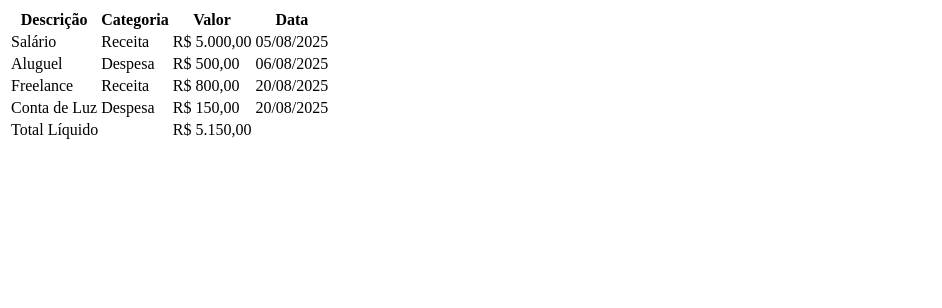
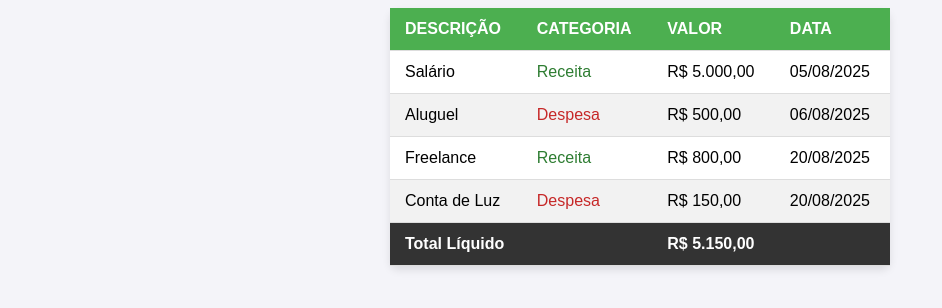
Before and after one commit to ifce-prof-thiago/2025.2-ifce-interfaces-responsivas, a plain HTML site: page table/index.html in a window 1280 px wide. Shown: the whole page, without its empty margins (0-942 px from the left). Drawn offline with Linux system fonts and the light colour scheme.

Commit message:
Galeria de imagens

```diff
--- /dev/null
+++ b/img/main.css
@@ -0,0 +1,16 @@
+* {
+    box-sizing: border-box;
+}
+
+img {
+    width: 400px;
+    height: auto;
+    border: 5px solid #fff;
+    box-shadow: 0 4px 8px rgba(0,0,0, 0.2);
+    border-radius: 10px;
+    transition: transform 0.5s ease;
+}
+
+img:hover {
+    transform: scale(1.05);
+}
--- a/table/index.html
+++ b/table/index.html
@@ -4,6 +4,7 @@
     <meta charset="UTF-8" />
     <meta name="viewport" content="width=device-width, initial-scale=1.0" />
     <title>Tabela Financeira</title>
+    <link rel="stylesheet" href="main.css">
   </head>
   <body>
     <table>
@@ -19,25 +20,25 @@
       <tbody>
         <tr>
           <td>Salário</td>
-          <td>Receita</td>
+          <td class="income">Receita</td>
           <td>R$ 5.000,00</td>
           <td>05/08/2025</td>
         </tr>
         <tr>
           <td>Aluguel</td>
-          <td>Despesa</td>
+          <td class="expense">Despesa</td>
           <td>R$ 500,00</td>
           <td>06/08/2025</td>
         </tr>
         <tr>
           <td>Freelance</td>
-          <td>Receita</td>
+          <td class="income">Receita</td>
           <td>R$ 800,00</td>
           <td>20/08/2025</td>
         </tr>
         <tr>
           <td>Conta de Luz</td>
-          <td>Despesa</td>
+          <td class="expense">Despesa</td>
           <td>R$ 150,00</td>
           <td>20/08/2025</td>
         </tr>
--- a/table/main.css
+++ b/table/main.css
@@ -0,0 +1,53 @@
+* {
+    box-sizing: border-box;
+}
+
+body {
+    font-family: Arial, sans-serif;
+    background-color: #f4f4f9;
+    display: flex;
+    justify-content: center;
+}
+
+table {
+    width: 80%;
+    max-width: 500px;
+    border-collapse: collapse;
+    box-shadow: 0 4px 8px rgba(0,0,0, 0.1);
+    background-color: #fff;
+    border-radius: 8px;
+}
+
+th, td {
+    padding: 12px 15px;
+    text-align: left;
+    border-bottom: 1px solid #ddd;
+}
+
+thead tr {
+    background-color: #4caf50;
+    color: #fff;
+    text-transform: uppercase;
+}
+
+tbody tr:nth-child(even) {
+    background-color: #f2f2f2;
+}
+
+tfoot tr {
+    font-weight: bold;
+    background-color: #333;
+    color: #fff;
+}
+
+tbody tr:hover {
+    background-color: #e9e9e9;
+}
+
+.income {
+    color: #2e7d32;
+}
+
+.expense {
+    color: #c62828
+}
```
Also changed, not shown: img/index.html (added, +31 -0 lines).
